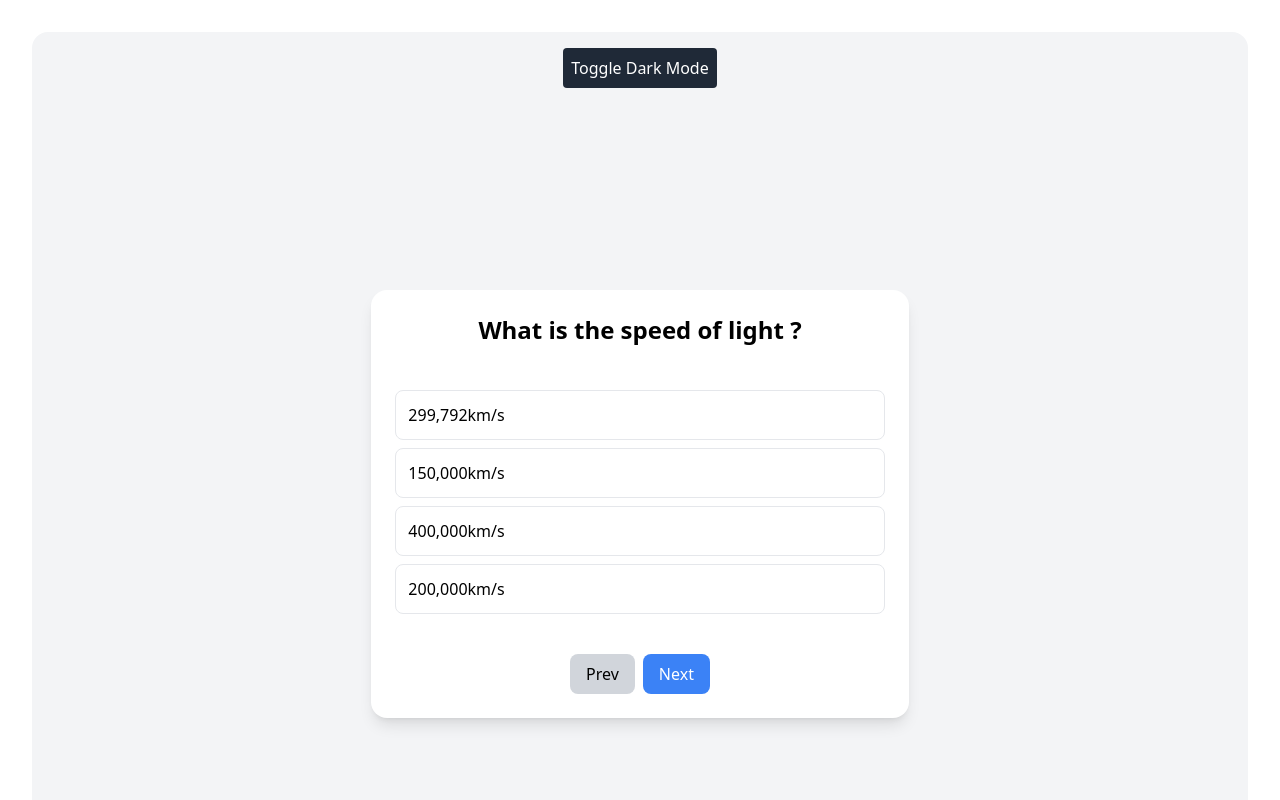
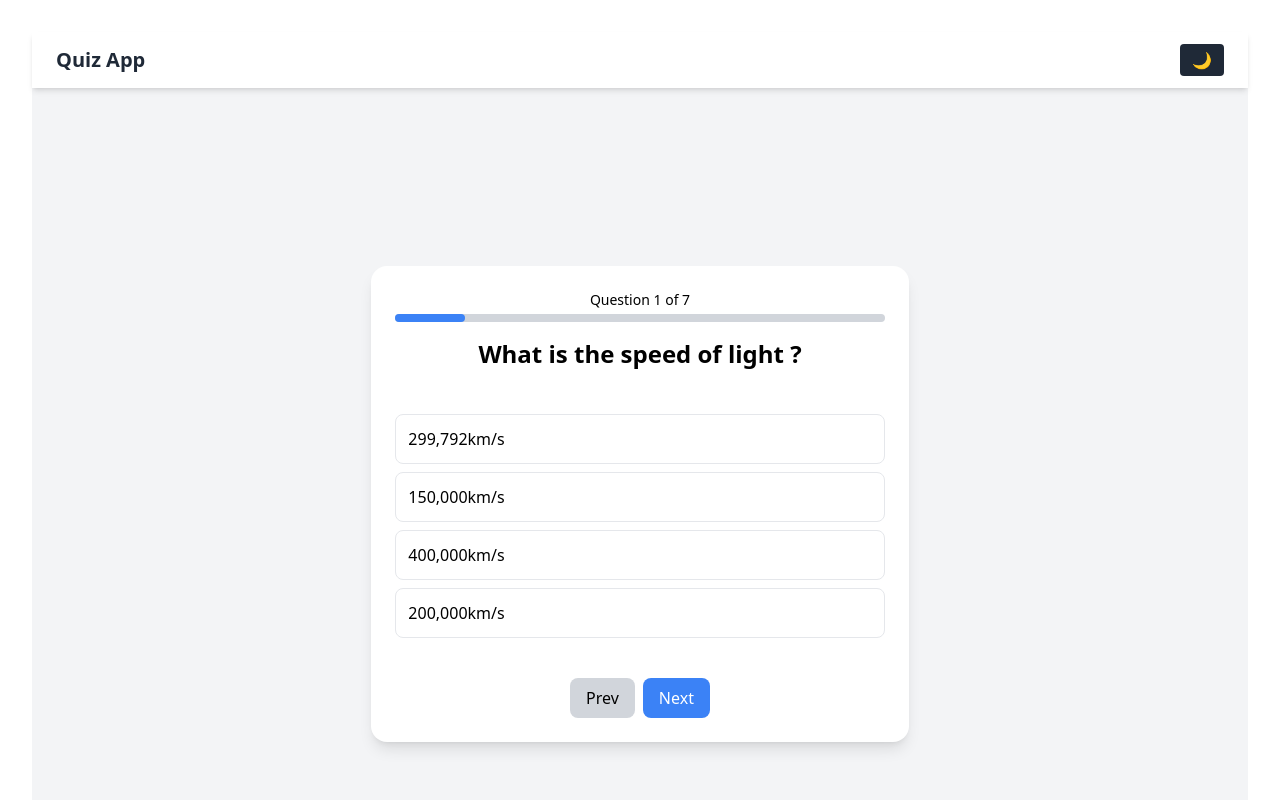
Before and after one commit to dpizzle38/quiz_project, a React (Vite) app: page / in a window 1280 px wide. Both pictures are taken after a click on the button "Start Quiz". Shown: the top 800 px of the page. Built offline with nearby package versions, Linux system fonts and the light colour scheme.

Commit message:
Made changes in my App.jsx to work on my Navbar and also Quizzes.jsx where i worked on the Navbar

```diff
--- a/src/App.jsx
+++ b/src/App.jsx
@@ -48,13 +48,47 @@ function App() {
       setQuizzes(shuffled.slice(0, numQuestions));
   };
 
+
+
   return (
-    <div className={darkmode ? "dark":""}>
-    <div className='min-h-screen w-full flex flex-col justify-between min-h-[400px] items-center justify-center bg-gray-100 dark:bg-gray-900 transition-colors duration-300 rounded-2xl'>
-      <button className='p-2 m-4 bg-gray-800 text-white rounded' onClick={()=>setDarkmode(!darkmode)}>Toggle Dark Mode</button>
-        <Quizzes quizzes={quizzes} onShuffle = {quizGenerator}/>
+    <div className={darkmode ? "dark" : ""}>
+    <div className="min-h-screen bg-gray-100 dark:bg-gray-900 flex flex-col transition-colors duration-300">
+
+      {/* 🔹 Navbar */}
+      <div className="bg-white dark:bg-gray-800 shadow-md px-6 py-3 flex justify-between items-center">
+        <h1 className="text-lg md:text-xl font-bold text-gray-800 dark:text-white">
+          Quiz App
+        </h1>
+
+        <button
+          onClick={() => setDarkmode(!darkmode)}
+          className="bg-gray-800 text-white px-3 py-1 rounded"
+        >
+          🌙
+        </button>
+      </div>
+
+      {/* 🔹 Main Content */}
+      <div className="flex-1 flex items-center justify-center p-4">
+        <Quizzes quizzes={quizzes} onShuffle={quizGenerator} />
+      </div>
+
     </div>
-    </div>
+
+  </div>
+    // <div className={darkmode ? "dark":""}>
+    // <div className='min-h-screen w-full flex flex-col justify-between min-h-[400px] items-center justify-center bg-gray-100 dark:bg-gray-900 transition-colors duration-300 rounded-2xl'>
+    //  <div className='bg-white dark:bg-gray-800 shadow-md px-6 py-3 flex justify-between items-center'>
+    //  <h1 className="text-lg md:text-xl font-bold text-gray-800 dark:text-white">
+    //       Quiz App
+    //     </h1>
+    //   <button className='p-2 m-4 bg-gray-800 text-white rounded' onClick={()=>setDarkmode(!darkmode)}>Toggle Dark Mode</button>
+    //   </div>
+    //   <div className="flex-1 flex items-center justify-center p-4">
+    //     <Quizzes quizzes={quizzes} onShuffle={quizGenerator} />
+    //   </div>
+    // </div>
+    // </div>
   )
 }
 
--- a/src/Features/Quizzes.jsx
+++ b/src/Features/Quizzes.jsx
@@ -49,6 +49,20 @@ const Quizzes = ({quizzes, onShuffle}) => {
     return (
      <div className='min-h-screen bg-gray-100 flex items-center justify-center p-4'>
     <div className='w-full max-w-xl flex-1 md:max-w-xl bg-white shadow-lg rounded-2xl p-4 md:p-6'>
+    <div className="mb-4">
+  <p className="text-sm mb-1">
+    Question {currentIndex + 1} of {quizzes.length}
+  </p>
+
+  <div className="w-full bg-gray-300 dark:bg-gray-700 rounded-full h-2">
+    <div
+      className="bg-blue-500 h-2 rounded-full transition-all duration-300"
+      style={{
+        width: `${((currentIndex + 1) / quizzes.length) * 100}%`,
+      }}
+    ></div>
+  </div>
+</div>
             <Question question={quizzes[currentIndex]} onAnswer ={handleAnswer} selectedAnswer={answers[currentIndex]}/>
         <div className='space-x-2 space-y-4 mt-6 justify-between'>
         <button className="flex-1 px-4 py-2 bg-gray-300 rounded-lg"  disabled = {currentIndex === 0} onClick={()=>decrement()}>Prev</button>
```
